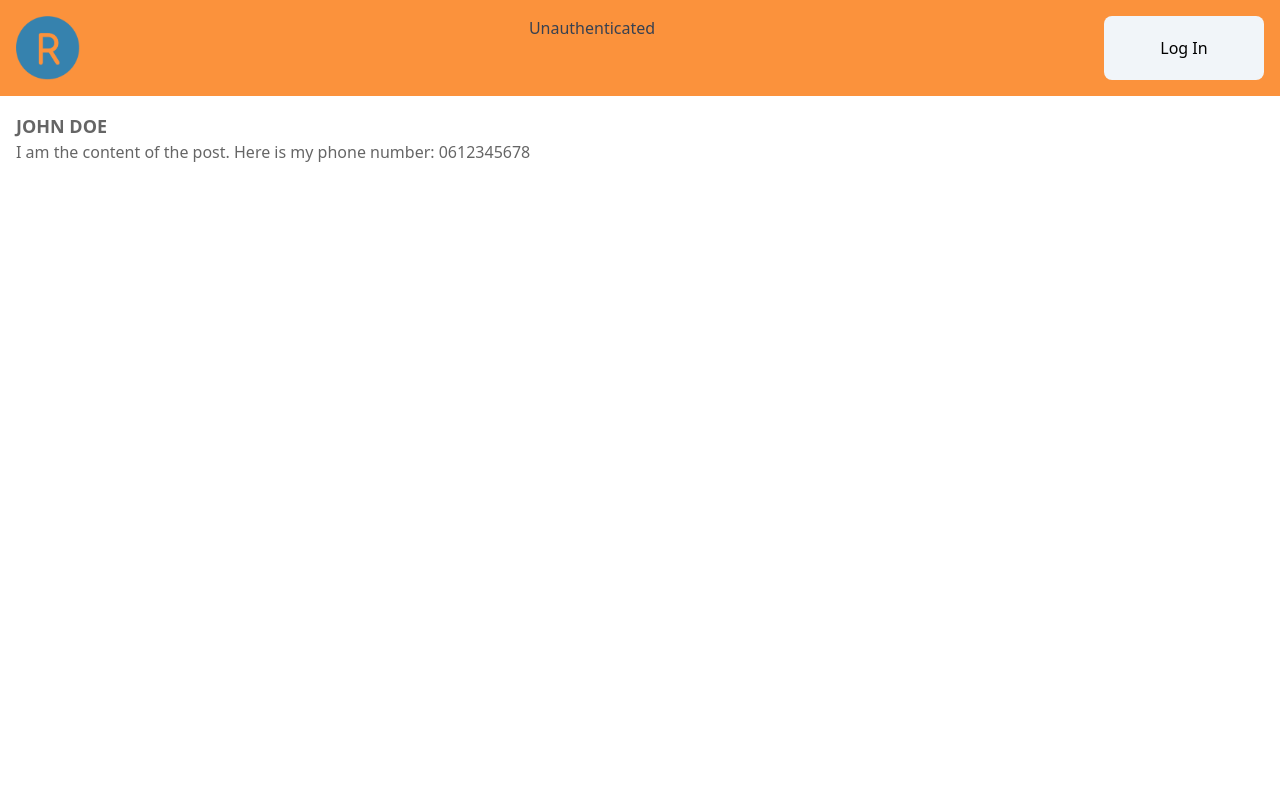
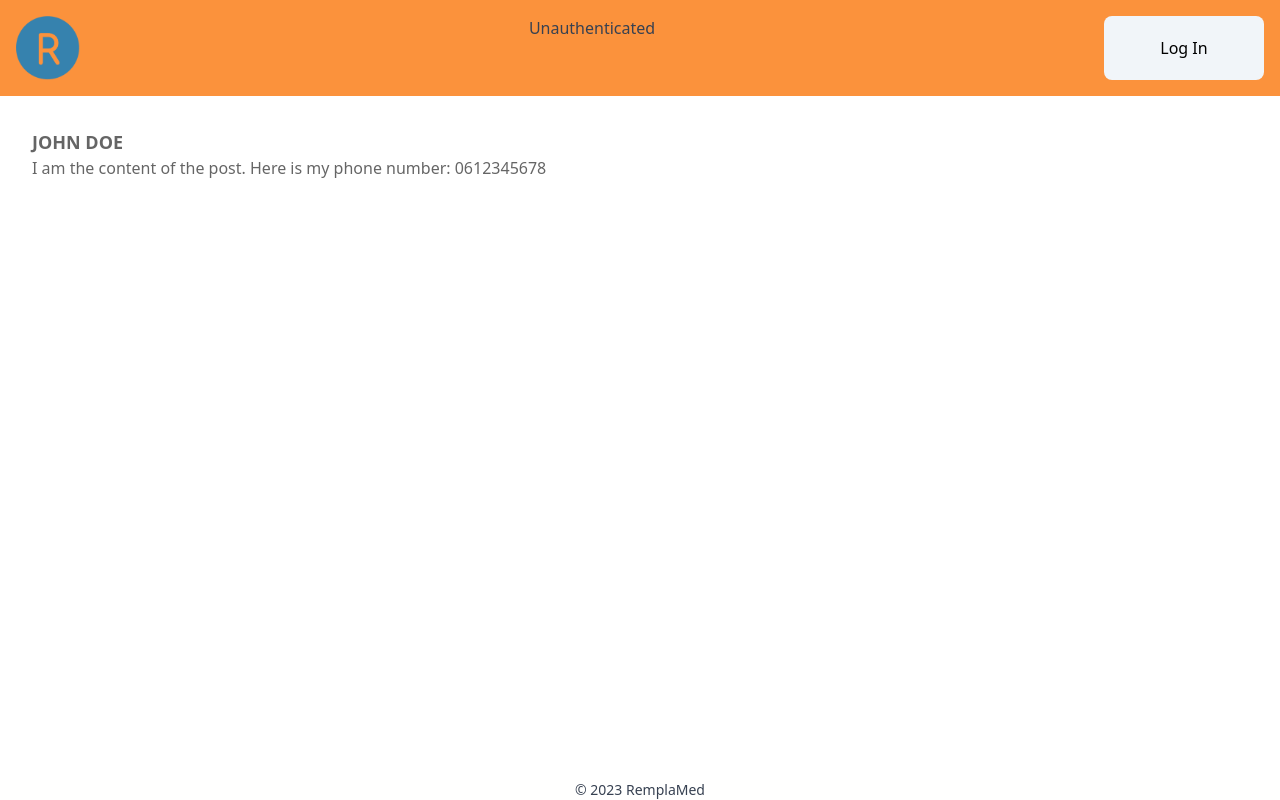
Before and after one commit to Alexandregirbal/RemplaMedApp, a Next.js app: page / in a window 1280 px wide. Built offline with nearby package versions, Linux system fonts and the light colour scheme; no server answers.

Commit message:
use layout

```diff
--- /dev/null
+++ b/src/layout/footer.tsx
@@ -0,0 +1,9 @@
+export default function Footer() {
+    return (
+        <footer className="fixed bottom-0 z-10 flex w-full justify-center bg-background">
+            <span className="text-sm text-gray-700">
+                {`© ${new Date().getFullYear()} RemplaMed`}
+            </span>
+        </footer>
+    );
+}
--- /dev/null
+++ b/src/layout/index.tsx
@@ -0,0 +1,24 @@
+import Head from "next/head";
+import Footer from "./footer";
+import Header from "./header";
+
+type LayoutProps = {
+    children: React.ReactNode;
+};
+
+const Layout = ({ children }: LayoutProps) => {
+    return (
+        <>
+            <Head>
+                <title>RemplaMed</title>
+                <meta name="description" content="Find a replacement" />
+                <link rel="icon" href="/favicon.ico" />
+            </Head>
+            <Header />
+            <main className="h-full p-4">{children}</main>
+            <Footer />
+        </>
+    );
+};
+
+export default Layout;
--- a/src/pages/index.tsx
+++ b/src/pages/index.tsx
@@ -1,8 +1,7 @@
 import { type NextPage } from "next";
-import Head from "next/head";
 import Link from "next/link";
 import PrivatePost from "../modules/post/components/privatePost";
-import Header from "../layout/header";
+import Layout from "../layout";
 
 const mockPost = {
     id: "1A",
@@ -13,19 +12,13 @@ const mockPost = {
 
 const Home: NextPage = () => {
     return (
-        <>
-            <Head>
-                <title>RemplaMed</title>
-                <meta name="description" content="Generated by create-t3-app" />
-                <link rel="icon" href="/favicon.ico" />
-            </Head>
-            <Header />
+        <Layout>
             <main className="p-4">
                 <Link href={`/posts/${mockPost.id}`}>
                     <PrivatePost key={1} post={mockPost} />
                 </Link>
             </main>
-        </>
+        </Layout>
     );
 };
 
--- a/tailwind.config.cjs
+++ b/tailwind.config.cjs
@@ -10,6 +10,7 @@ module.exports = {
                 tertiary: "#EF4565",
                 button: "#3DA9FC",
                 paragraph: "#5F6C7B",
+                background: "#FFFFFE",
             },
         },
     },
```
